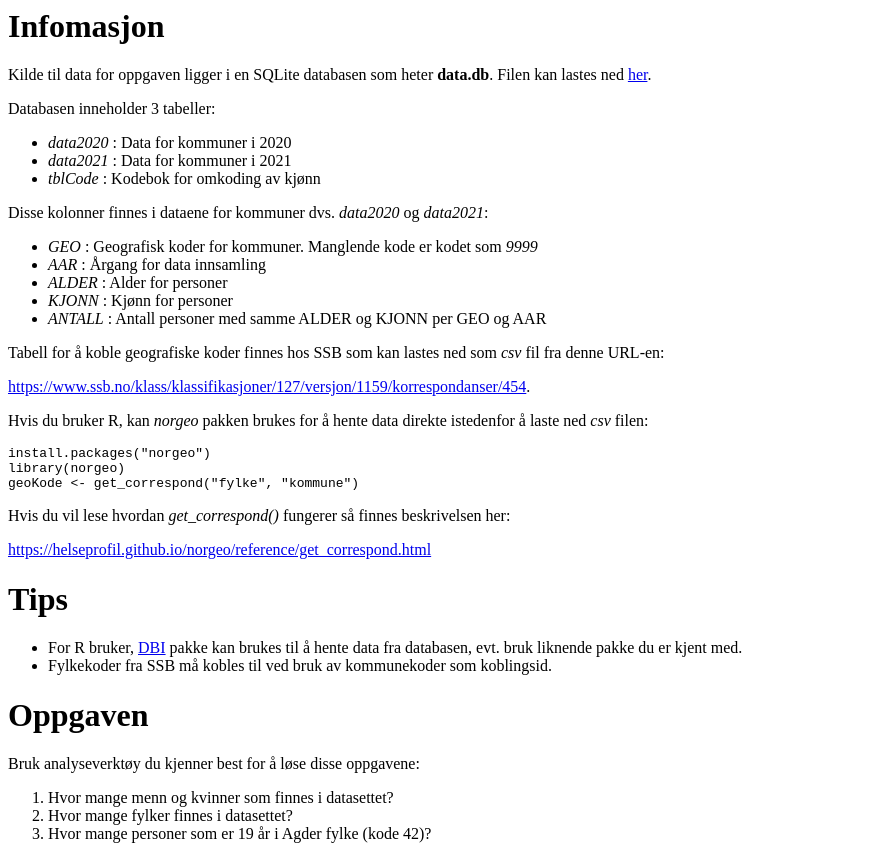
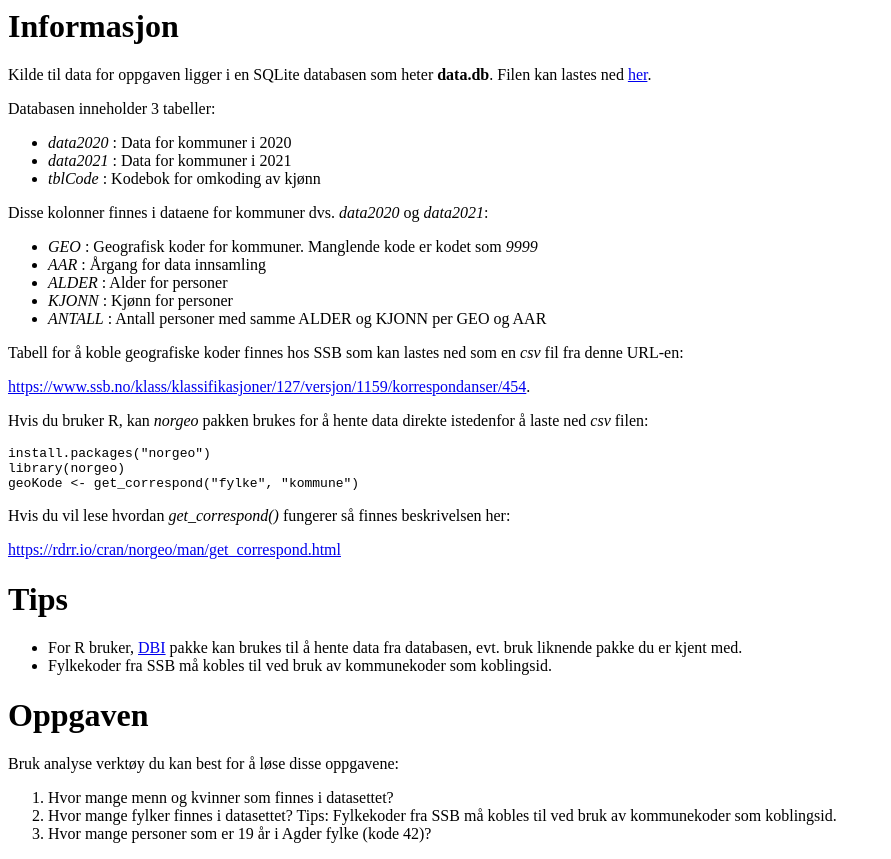
Before and after one commit to khelse/oppgaver, a plain HTML site: page docs/index.html in a window 1280 px wide. Shown: the whole page, without its empty margins (0-891 px from the left). Drawn offline with Linux system fonts and the light colour scheme.

Commit message:
Use link fra cran

```diff
--- a/docs/index.html
+++ b/docs/index.html
@@ -1,4 +1,4 @@
-<h1 id="infomasjon">Infomasjon</h1>
+<h1 id="informasjon">Informasjon</h1>
 <p>Kilde til data for oppgaven ligger i en SQLite databasen som heter <strong>data.db</strong>. Filen kan lastes ned <a href="https://github.com/khelse/oppgaver/raw/main/data.db" title="databasen">her</a>.</p>
 <p>Databasen inneholder 3 tabeller:</p>
 <ul>
@@ -14,23 +14,23 @@
 <li><em>KJONN</em> : Kjønn for personer</li>
 <li><em>ANTALL</em> : Antall personer med samme ALDER og KJONN per GEO og AAR</li>
 </ul>
-<p>Tabell for å koble geografiske koder finnes hos SSB som kan lastes ned som <em>csv</em> fil fra denne URL-en:</p>
+<p>Tabell for å koble geografiske koder finnes hos SSB som kan lastes ned som en <em>csv</em> fil fra denne URL-en:</p>
 <p><a href="https://www.ssb.no/klass/klassifikasjoner/127/versjon/1159/korrespondanser/454">https://www.ssb.no/klass/klassifikasjoner/127/versjon/1159/korrespondanser/454</a>.</p>
 <p>Hvis du bruker R, kan <em>norgeo</em> pakken brukes for å hente data direkte istedenfor å laste ned <em>csv</em> filen:</p>
 <div class="sourceCode" id="cb1"><pre class="sourceCode r"><code class="sourceCode r"><span id="cb1-1"><a href="#cb1-1"></a><span class="kw">install.packages</span>(<span class="st">&quot;norgeo&quot;</span>)</span>
 <span id="cb1-2"><a href="#cb1-2"></a><span class="kw">library</span>(norgeo)</span>
 <span id="cb1-3"><a href="#cb1-3"></a>geoKode &lt;-<span class="st"> </span><span class="kw">get_correspond</span>(<span class="st">&quot;fylke&quot;</span>, <span class="st">&quot;kommune&quot;</span>)</span></code></pre></div>
 <p>Hvis du vil lese hvordan <em>get_correspond()</em> fungerer så finnes beskrivelsen her:</p>
-<p><a href="https://helseprofil.github.io/norgeo/reference/get_correspond.html">https://helseprofil.github.io/norgeo/reference/get_correspond.html</a></p>
+<p><a href="https://rdrr.io/cran/norgeo/man/get_correspond.html" title="get_correspond">https://rdrr.io/cran/norgeo/man/get_correspond.html</a></p>
 <h1 id="tips">Tips</h1>
 <ul>
-<li>For R bruker, <a href="https://dbi.r-dbi.org/">DBI</a> pakke kan brukes til å hente data fra databasen, evt. bruk liknende pakke du er kjent med.</li>
+<li>For R bruker, <a href="https://dbi.r-dbi.org/" title="DBI">DBI</a> pakke kan brukes til å hente data fra databasen, evt. bruk liknende pakke du er kjent med.</li>
 <li>Fylkekoder fra SSB må kobles til ved bruk av kommunekoder som koblingsid.</li>
 </ul>
 <h1 id="oppgaven">Oppgaven</h1>
-<p>Bruk analyseverktøy du kjenner best for å løse disse oppgavene:</p>
+<p>Bruk analyse verktøy du kan best for å løse disse oppgavene:</p>
 <ol type="1">
 <li>Hvor mange menn og kvinner som finnes i datasettet?</li>
-<li>Hvor mange fylker finnes i datasettet?</li>
+<li>Hvor mange fylker finnes i datasettet? Tips: Fylkekoder fra SSB må kobles til ved bruk av kommunekoder som koblingsid.</li>
 <li>Hvor mange personer som er 19 år i Agder fylke (kode 42)?</li>
 </ol>
```
